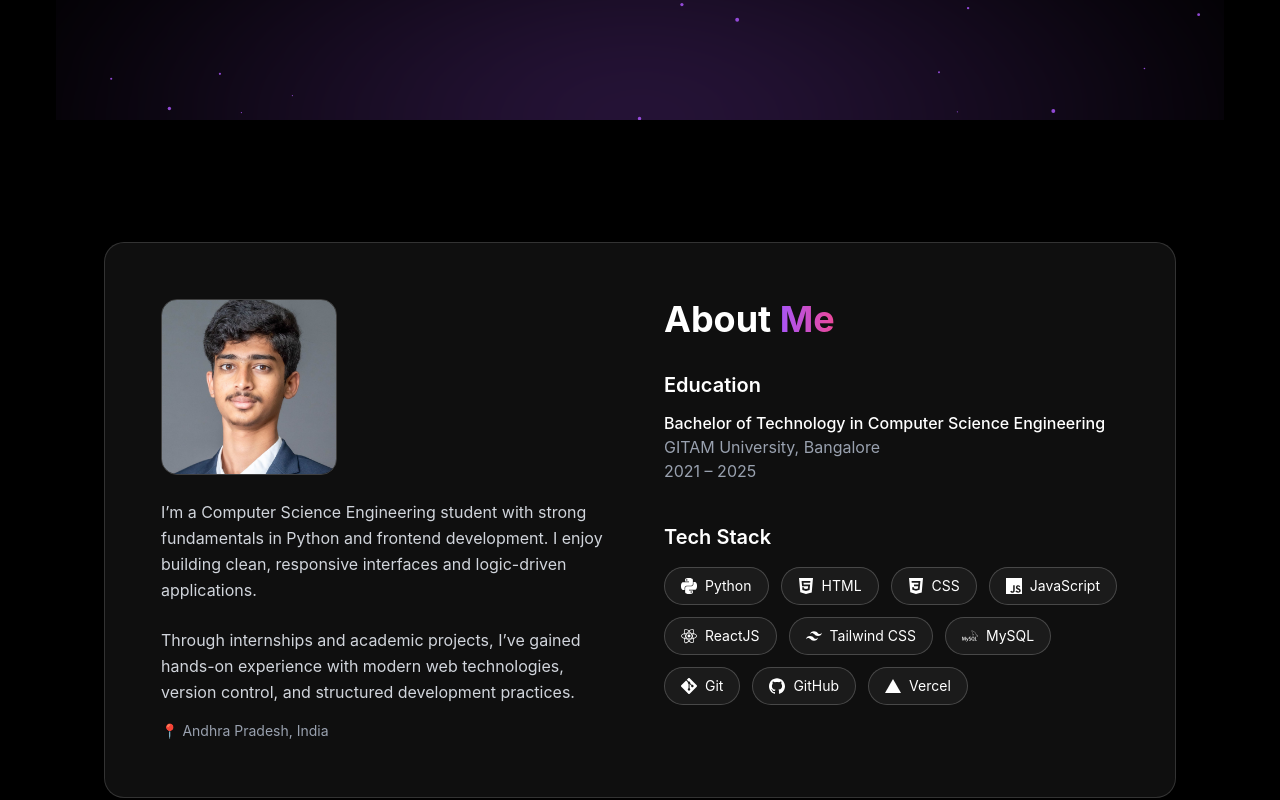
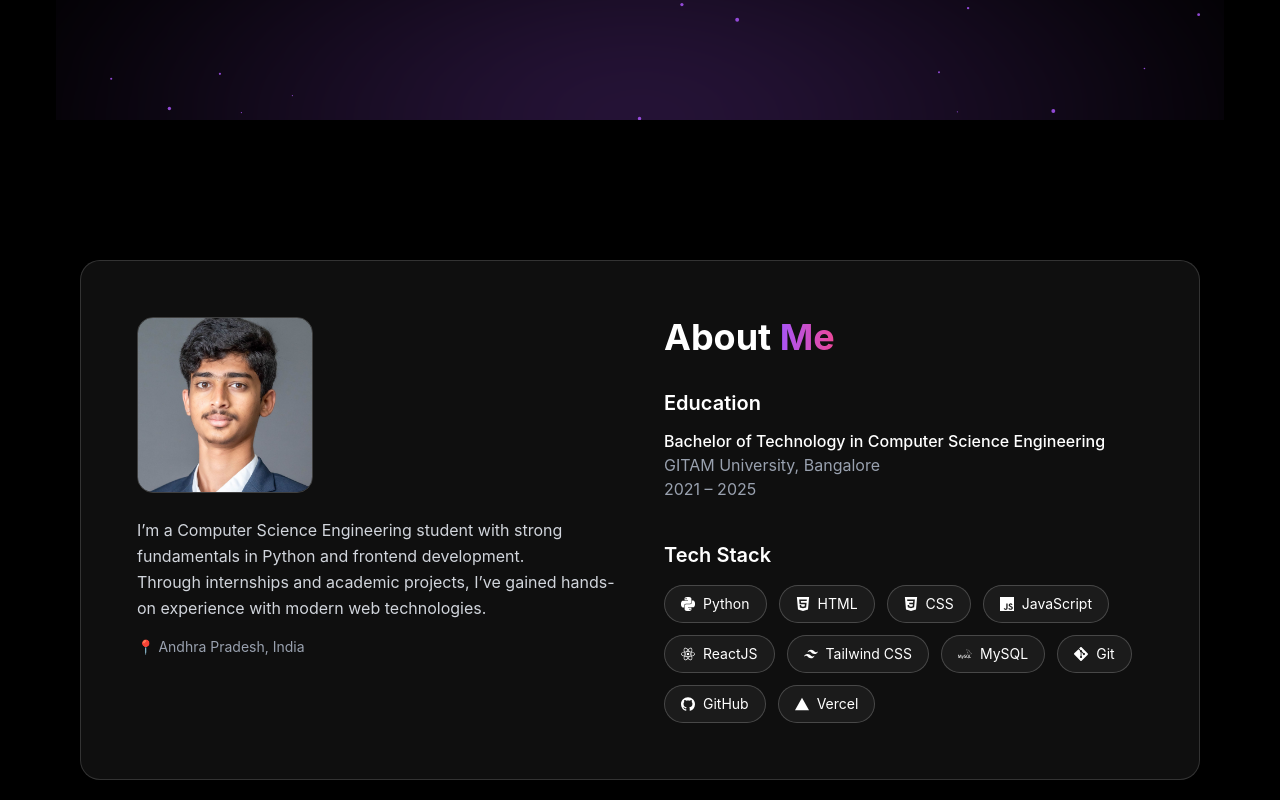
Before and after one commit to Srakeshvarma12/rakesh-portfolio, a React (Vite) app: page / in a window 1280 px wide. Shown: the part 680-1480 px from the top of the page. Built offline with nearby package versions, Linux system fonts and the light colour scheme.

Commit message:
Fix scroll jitter by stabilizing framer-motion animations

```diff
--- a/src/components/About.jsx
+++ b/src/components/About.jsx
@@ -1,22 +1,31 @@
-import ScrollSection from "./ScrollSection";
 import { motion } from "framer-motion";
 import profileImg from "../assets/profile.jpg";
 import {
-  SiPython, SiHtml5, SiCss3, SiJavascript, SiReact,
-  SiTailwindcss, SiMysql, SiGit, SiGithub, SiVercel,
+  SiPython,
+  SiHtml5,
+  SiCss3,
+  SiJavascript,
+  SiReact,
+  SiTailwindcss,
+  SiMysql,
+  SiGit,
+  SiGithub,
+  SiVercel,
 } from "react-icons/si";
 
 export default function About() {
   return (
-    <ScrollSection id="about">
-      <motion.section
+    <section
+      id="about"
       className="min-h-screen flex items-center justify-center px-6"
-        initial={{ opacity: 0 }}
-        whileInView={{ opacity: 1 }}
-        transition={{ duration: 0.8, ease: "easeOut" }}
-        viewport={{ once: false, amount: 0.2 }}
     >
-        <div className="relative z-10 max-w-6xl w-full grid md:grid-cols-2 gap-12 glass p-10 md:p-14">
+      <motion.div
+        initial={{ opacity: 0, scale: 0.96 }}
+        whileInView={{ opacity: 1, scale: 1 }}
+        viewport={{ once: true, amount: 0.3 }}
+        transition={{ duration: 0.6, ease: "easeOut" }}
+        className="relative z-10 max-w-6xl w-full grid md:grid-cols-2 gap-12 glass p-10 md:p-14 will-change-transform"
+      >
         {/* LEFT */}
         <div className="flex flex-col items-center md:items-start text-center md:text-left">
           <img
@@ -25,8 +34,13 @@ export default function About() {
             className="w-44 h-44 rounded-2xl object-cover border border-white/20 mb-6"
           />
 
-            <p className="text-gray-300 leading-relaxed"> I’m a Computer Science Engineering student with strong fundamentals in Python and frontend development. I enjoy building clean, responsive interfaces and logic-driven applications. </p> <br />
-            <p className="text-gray-300 leading-relaxed "> Through internships and academic projects, I’ve gained hands-on experience with modern web technologies, version control, and structured development practices. </p>
+          <p className="text-gray-300 leading-relaxed">
+            I’m a Computer Science Engineering student with strong fundamentals in Python and frontend development.
+          </p>
+
+          <p className="text-gray-300 leading-relaxed">
+            Through internships and academic projects, I’ve gained hands-on experience with modern web technologies.
+          </p>
 
           <span className="text-sm text-gray-400 flex items-center gap-2 mt-4">
             📍 Andhra Pradesh, India
@@ -49,6 +63,7 @@ export default function About() {
           </div>
 
           <h3 className="text-xl font-semibold mb-4">Tech Stack</h3>
+
           <div className="flex flex-wrap gap-3">
             <Skill icon={<SiPython />} name="Python" />
             <Skill icon={<SiHtml5 />} name="HTML" />
@@ -62,16 +77,15 @@ export default function About() {
             <Skill icon={<SiVercel />} name="Vercel" />
           </div>
         </div>
-        </div>
-      </motion.section>
-    </ScrollSection>
+      </motion.div>
+    </section>
   );
 }
 
 function Skill({ icon, name }) {
   return (
     <div className="flex items-center gap-2 px-4 py-2 rounded-full bg-white/5 border border-white/20 text-sm text-white">
-      <span className="text-base">{icon}</span>
+      {icon}
       {name}
     </div>
   );
--- a/src/components/Experience.jsx
+++ b/src/components/Experience.jsx
@@ -2,15 +2,23 @@ import { motion } from "framer-motion";
 
 export default function Experience() {
   return (
-    <motion.section
+    <section
       id="experience"
       className="min-h-screen flex items-center justify-center px-6"
-      initial={{ opacity: 0 }}
-      whileInView={{ opacity: 1 }}
-      viewport={{ once: false, amount: 0.2 }}
-      transition={{ duration: 0.8, ease: "easeOut" }}
     >
-      <div className="relative z-10 max-w-6xl w-full glass p-10 md:p-14">
+      <motion.div
+        initial={{ opacity: 0, scale: 0.96 }}
+        whileInView={{ opacity: 1, scale: 1 }}
+        viewport={{ once: true, amount: 0.3 }}
+        transition={{ duration: 0.6, ease: "easeOut" }}
+        className="
+          relative z-10
+          max-w-6xl w-full
+          glass
+          p-10 md:p-14
+          will-change-transform
+        "
+      >
         <h2 className="text-3xl md:text-4xl font-bold mb-10">
           <span className="gradient-text">Experience</span>
         </h2>
@@ -20,14 +28,13 @@ export default function Experience() {
             <h3 className="text-xl font-semibold text-white">
               Web Development Intern — CODSOFT
             </h3>
+
             <p className="text-gray-400">09/2025 – 10/2025</p>
 
             <p className="mt-3 leading-relaxed">
-              • Built responsive and user-friendly web interfaces using modern
-              frontend technologies with a focus on clean UI and usability.
+              • Built responsive and user-friendly web interfaces using modern frontend technologies with a focus on clean UI and usability.
               <br />
-              • Used Git and GitHub for version control, collaboration, and
-              maintaining well-documented codebases.
+              • Used Git and GitHub for version control, collaboration, and maintaining well-documented codebases.
             </p>
 
             <div className="flex flex-wrap gap-3 mt-5">
@@ -48,7 +55,7 @@ export default function Experience() {
             </a>
           </div>
         </div>
-      </div>
-    </motion.section>
+      </motion.div>
+    </section>
   );
 }
--- a/src/components/Projects.jsx
+++ b/src/components/Projects.jsx
@@ -2,15 +2,23 @@ import { motion } from "framer-motion";
 
 export default function Projects() {
   return (
-    <motion.section
+    <section
       id="projects"
       className="min-h-screen flex items-center justify-center px-6"
-      initial={{ opacity: 0 }}
-      whileInView={{ opacity: 1 }}
-      transition={{ duration: 0.8, ease: "easeOut" }}
-      viewport={{ once: false, amount: 0.2 }}
     >
-      <div className="relative z-10 max-w-6xl w-full glass p-10 md:p-14">
+      <motion.div
+        initial={{ opacity: 0, scale: 0.96 }}
+        whileInView={{ opacity: 1, scale: 1 }}
+        viewport={{ once: true, amount: 0.3 }}
+        transition={{ duration: 0.6, ease: "easeOut" }}
+        className="
+          relative z-10
+          max-w-6xl w-full
+          glass
+          p-10 md:p-14
+          will-change-transform
+        "
+      >
         <h2 className="text-3xl md:text-4xl font-bold mb-8">
           <span className="gradient-text">Projects</span>
         </h2>
@@ -20,12 +28,9 @@ export default function Projects() {
         </h3>
 
         <p className="text-gray-300 leading-relaxed mb-8">
-          • Built a machine-learning based decision support system to recommend
-          optimal wart treatment methods by balancing treatment cost and
-          effectiveness.
+          • Built a machine-learning based decision support system to recommend optimal wart treatment methods by balancing treatment cost and effectiveness.
           <br />
-          • Performed data preprocessing and feature engineering including
-          one-hot encoding and feature scaling with StandardScaler.
+          • Performed data preprocessing and feature engineering including one-hot encoding and feature scaling.
         </p>
 
         <div className="flex flex-wrap gap-3 mt-5">
@@ -36,17 +41,15 @@ export default function Projects() {
           <span className="tech-pill">Pickle</span>
         </div>
 
-        <br />
-
         <a
           href="https://project---wart-treatment-gh7exzv3va8liynunuxemu.streamlit.app/"
           target="_blank"
           rel="noopener noreferrer"
-          className="inline-flex items-center gap-2 px-8 py-3 rounded-full bg-purple-600 hover:bg-purple-700 transition text-white font-medium"
+          className="inline-flex items-center gap-2 mt-8 px-8 py-3 rounded-full bg-purple-600 hover:bg-purple-700 transition text-white font-medium"
         >
           Live Demo →
         </a>
-      </div>
-    </motion.section>
+      </motion.div>
+    </section>
   );
 }
```
Lines whose indentation alone changed are shown as unchanged.
